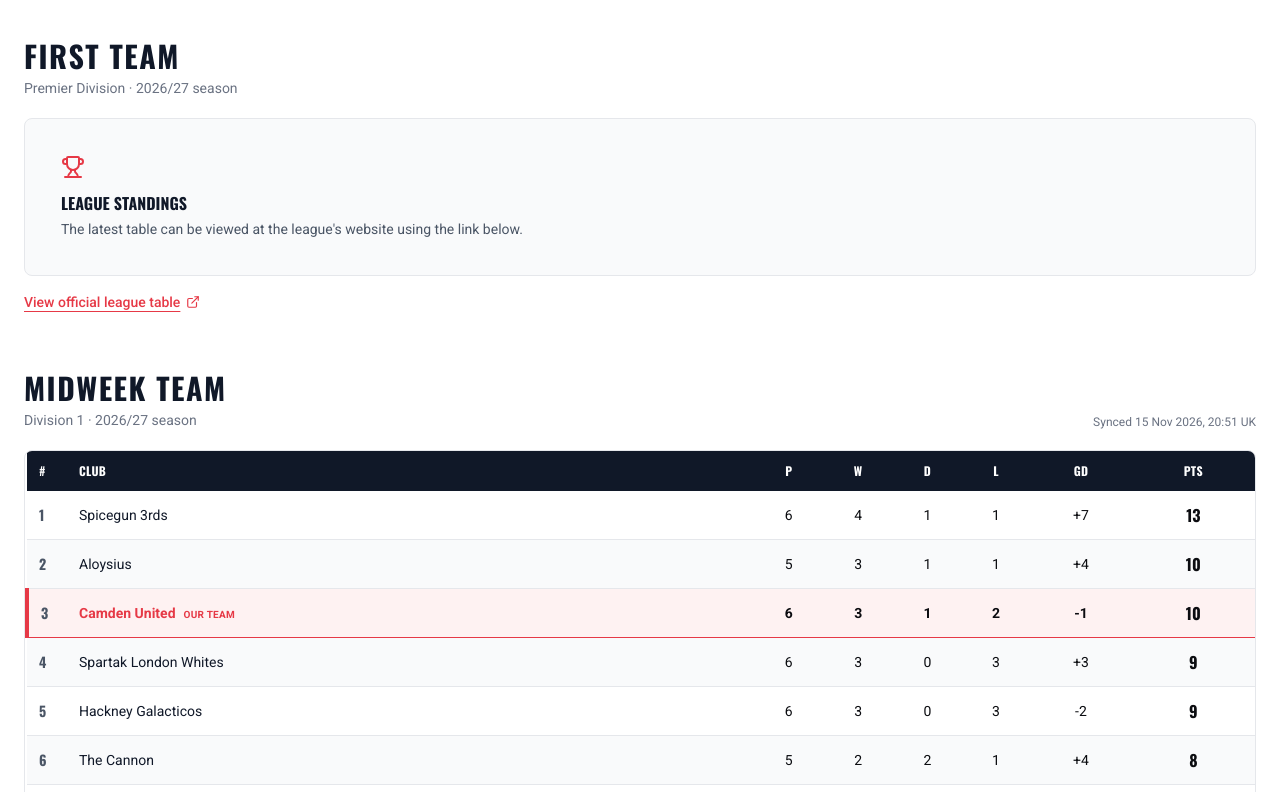
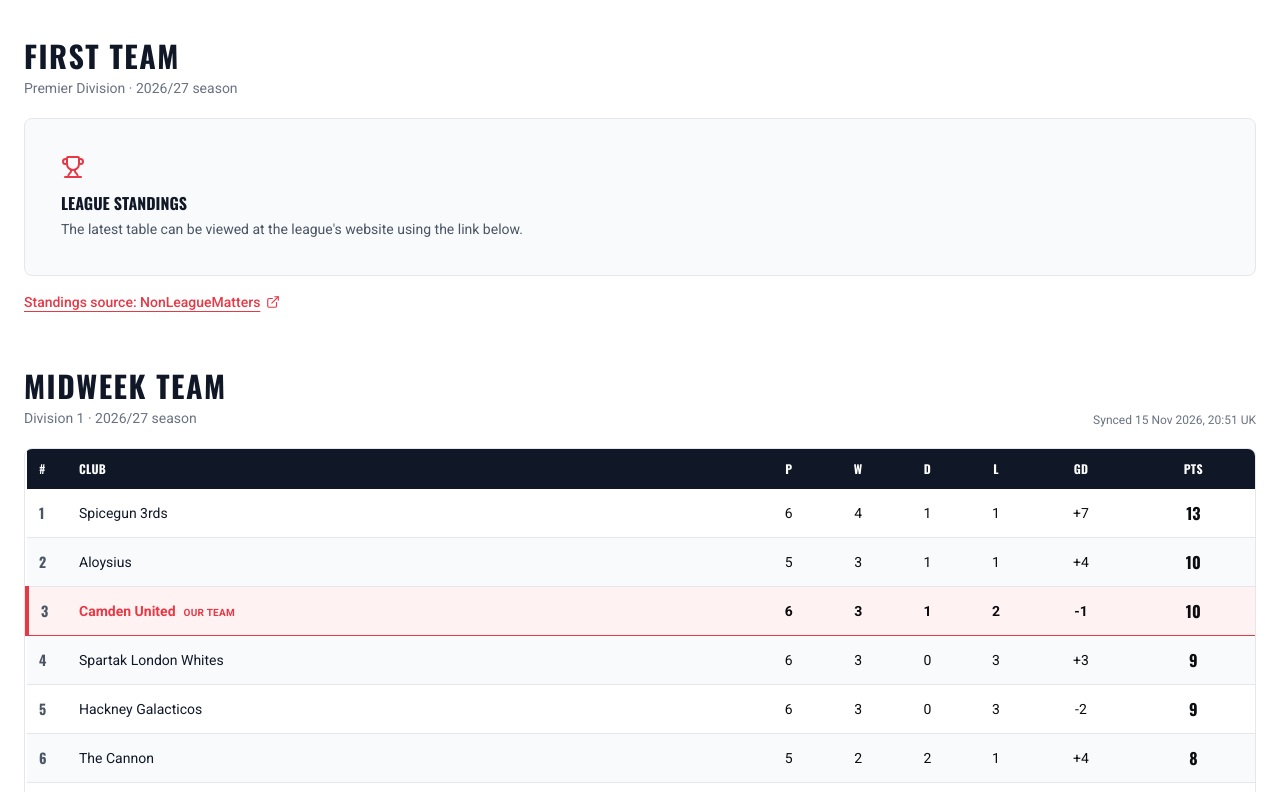
Before and after one commit to trenchsheikh/camden-united, a Next.js app: page /games/tables in a window 1280 px wide. Shown: the part 615-1407 px from the top of the page. Built offline with nearby package versions, Linux system fonts and the light colour scheme.

Commit message:
Show First Team standings source and official link without public error messages

```diff
--- a/src/components/LeagueTablesBoard.jsx
+++ b/src/components/LeagueTablesBoard.jsx
@@ -23,7 +23,10 @@ function LeagueTable({ id, data }) {
           <h2 className="text-2xl sm:text-3xl font-oswald font-black uppercase text-gray-900">{LABELS[id]}</h2>
           <p className="text-gray-500 text-sm mt-1">{data?.division || 'League standings'} · 2026/27 season</p>
         </div>
-        {updated && <span className="text-xs text-gray-500">Synced {updated} UK</span>}
+        <div className="text-xs text-gray-500 text-right">
+          {data?.sourceUpdatedAt && <p>League updated {new Date(data.sourceUpdatedAt + 'T12:00:00').toLocaleDateString('en-GB', { day: 'numeric', month: 'short', year: 'numeric' })}</p>}
+          {updated && <p>Synced {updated} UK</p>}
+        </div>
       </div>
       {standings.length ? (
         <div className="overflow-x-auto border border-gray-200 rounded-lg">
@@ -71,12 +74,21 @@ function LeagueTable({ id, data }) {
           <p className="text-sm max-w-xl">The latest table can be viewed at the league's website using the link below.</p>
         </div>
       )}
-      {data?.source && (
-        <a href={data.source} target="_blank" rel="noopener noreferrer"
-          className="inline-flex items-center gap-1.5 text-primary hover:text-gray-900 text-sm font-medium mt-4 underline underline-offset-4">
-          View official league table <ExternalLink className="w-3.5 h-3.5" aria-hidden="true" />
-        </a>
-      )}
+      <div className="mt-4 flex flex-wrap items-center gap-x-6 gap-y-2">
+        {data?.source && (
+          <a href={data.source} target="_blank" rel="noopener noreferrer"
+            className="inline-flex items-center gap-1.5 text-primary hover:text-gray-900 text-sm font-medium underline underline-offset-4">
+            {id === 'first' ? 'Standings source: NonLeagueMatters' : 'View official league table'}
+            <ExternalLink className="w-3.5 h-3.5" aria-hidden="true" />
+          </a>
+        )}
+        {data?.officialSource && (
+          <a href={data.officialSource} target="_blank" rel="noopener noreferrer"
+            className="inline-flex items-center gap-1.5 text-gray-600 hover:text-primary text-sm underline underline-offset-4">
+            Official Mitoo league table <ExternalLink className="w-3.5 h-3.5" aria-hidden="true" />
+          </a>
+        )}
+      </div>
     </section>
   );
 }
```
